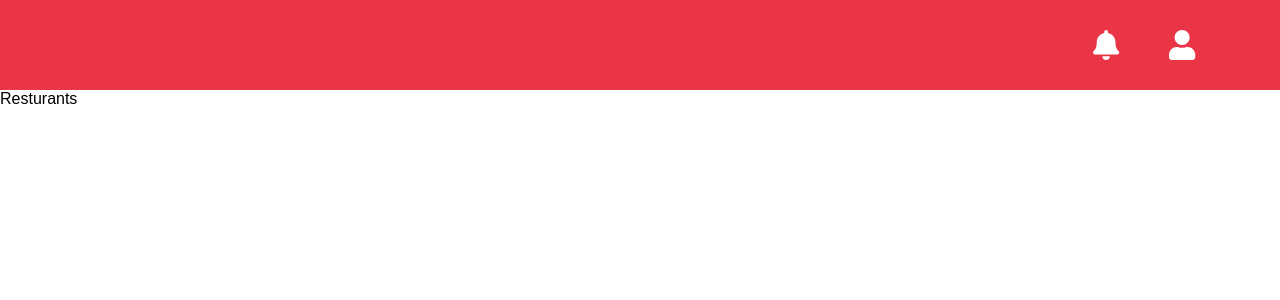
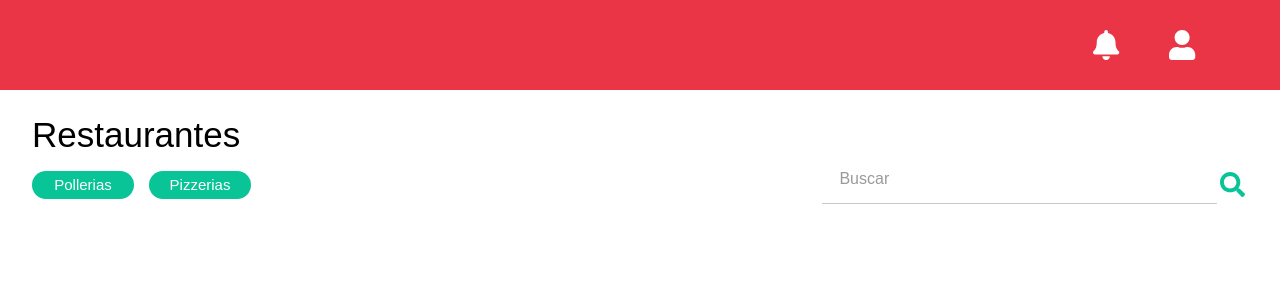
Before and after one commit to paulneo/delivery-frontend, a React (Create React App) app: page /restaurant in a window 1280 px wide. Shown: the top 300 px of the page. Built offline with nearby package versions, Linux system fonts and the light colour scheme; the HTML template or start-up script is replaced by a standard one.

Commit message:
show-restaurant

```diff
--- a/src/Components/LogIn/index.js
+++ b/src/Components/LogIn/index.js
@@ -2,11 +2,11 @@ import React from 'react';
 import { Box, Login, Title, HaveAccount, InputForm, ButtonForm } from './styles'
 import Input from '../Utilities/Input'
 import Button from '../Utilities/Button'
+import {Link} from 'react-router-dom'
 
 const LogIn = () => {
-   return (
+  return (
     <>
-
       <Box>
         <Login>
           <div>
@@ -19,14 +19,20 @@ const LogIn = () => {
             <Input type="password" placeholder="Contraseña"></Input>
           </InputForm>
           <ButtonForm>
-            <Button text="Ingresar"></Button>
+            <Link to='/'>
+              <Button text="Ingresar"></Button>
+            </Link>
           </ButtonForm>
           <div>
-            <HaveAccount>¿No tienes una cuenta? <span><a href="#">Registrate aquí</a></span></HaveAccount>
+            <HaveAccount>
+              ¿No tienes una cuenta? {" "}
+              <span>
+                <Link to="signin">Registrate aquí</Link>
+              </span>
+            </HaveAccount>
           </div>
         </Login>
       </Box>
-
     </>
   );
 };
--- a/src/Components/LogIn/styles.js
+++ b/src/Components/LogIn/styles.js
@@ -4,6 +4,10 @@ export const Box = styled.div`
     display: flex;
     align-items: center;
     justify-content: center;
+    // background: #EA3546;
+    width: 100%;
+    height: 87vh;
+    box-sizing: border-box;
 `;
 
 export const Login = styled.div`
@@ -14,13 +18,14 @@ export const Login = styled.div`
     height: 432px;
     text-align: center;
     padding: 42px;
+    box-shadow: 0px 2px 4px #c9c9c9;
 `;
 
 export const Title = styled.p`
     font-size: 30px;
     margin-bottom: 75px;
     margin-top: 0;
-
+    font-weight: bold;
 `;
 
 export const InputForm = styled.div`
--- a/src/Components/Restaurants/index.js
+++ b/src/Components/Restaurants/index.js
@@ -1,10 +1,37 @@
 import React from 'react';
+import { Search, Restaurant, Title, ButtonRes, SearchRes, Box, ChangeRes, InputRes } from './styles'
+import Input from '../Utilities/Input'
+import { FontAwesomeIcon } from "@fortawesome/react-fontawesome";
+import { faSearch } from '@fortawesome/free-solid-svg-icons';
+
 
 const Resturants = () => {
   return (
-    <div>
-      Resturants
-    </div>
+    <>
+      <Box>
+        <Restaurant>
+          <div>
+            <Title>Restaurantes</Title>
+          </div>
+          <SearchRes>
+            <ButtonRes>
+              <ChangeRes>
+                <p>Pollerias</p>
+              </ChangeRes>
+              <ChangeRes>
+                <p>Pizzerias</p>
+              </ChangeRes>
+            </ButtonRes>
+            <InputRes>
+              <Input type="text" placeholder="Buscar" />
+              <Search>
+                <FontAwesomeIcon icon={faSearch} />
+              </Search>
+            </InputRes>
+          </SearchRes>
+        </Restaurant>
+      </Box>
+    </>
   );
 };
 
--- /dev/null
+++ b/src/Components/Restaurants/styles.js
@@ -0,0 +1,66 @@
+import styled from 'styled-components'
+
+export const Box = styled.div`
+    display: flex;
+    align-items: center;
+    justify-content: center;
+    width: 100%;
+`;
+
+export const Restaurant = styled.div`
+    width: 95%;
+    height: 100%;
+    margin-top: 25px;
+`;
+
+export const Title = styled.div`
+    font-size: 35px;
+`;
+
+export const SearchRes = styled.div`
+    display: flex;
+    justify-content: space-between;
+    align-items: center;
+`;
+
+export const ButtonRes = styled.div`
+    display: flex;
+    // height: 28px;
+    // width: 102px;
+    // align-items: center;
+    // justify-content: center;
+    & a {
+        width: 100px;
+    }
+`;
+
+export const ChangeRes = styled.div`
+  height: 28px;
+  width: 102px;
+  background: #08c497;
+  border-radius:40px;
+  display:flex;
+  align-items:center;
+  justify-content:center;
+  color: white;
+  font-size:15px;
+  margin-right: 15px;
+`;
+
+export const InputRes = styled.div`
+    width: 35%;
+    display: flex;
+    align-items: center;
+    justify-content: flex-end;
+`;
+
+export const Search = styled.div`
+  height: 34px;
+  width: 34px;
+  border-radius:40px;
+  display:flex;
+  align-items:center;
+  justify-content:center;
+  color: #08c497;
+  font-size:25px;
+`;
--- a/src/Components/SignIn/index.js
+++ b/src/Components/SignIn/index.js
@@ -2,7 +2,7 @@ import React from 'react';
 import { Box, Login, Title, HaveAccount, InputForm, ButtonForm } from './styles'
 import Input from '../Utilities/Input'
 import Button from '../Utilities/Button'
-import { NavLink } from "react-router-dom";
+import { Link } from "react-router-dom";
 
 const SigIn = () => {
   return (
@@ -19,15 +19,15 @@ const SigIn = () => {
             <Input type="password" placeholder="Contraseña"></Input>
           </InputForm>
           <ButtonForm>
-            <NavLink to="/">
+            <Link to="/">
               <Button text="Ingresar"></Button>
-            </NavLink>
+            </Link>
           </ButtonForm>
           <div>
             <HaveAccount>
               ¿Ya tienes una cuenta?{" "}
               <span>
-                <a href="#">Iniciar Sesión</a>
+                <Link to="/login">Iniciar Sesión</Link>
               </span>
             </HaveAccount>
           </div>
--- a/src/Components/SignIn/styles.js
+++ b/src/Components/SignIn/styles.js
@@ -4,6 +4,10 @@ export const Box = styled.div`
     display: flex;
     align-items: center;
     justify-content: center;
+    // background: #EA3546;
+    width: 100%;
+    height: 87vh;
+    box-sizing: border-box;
 `;
 
 export const Login = styled.div`
@@ -14,13 +18,14 @@ export const Login = styled.div`
     height: 432px;
     text-align: center;
     padding: 42px;
+    box-shadow: 0px 2px 4px #c9c9c9;
 `;
 
 export const Title = styled.p`
     font-size: 30px;
     margin-bottom: 75px;
     margin-top: 0;
-
+    font-weight: bold;
 `;
 
 export const InputForm = styled.div`
--- a/src/Router/index.js
+++ b/src/Router/index.js
@@ -58,8 +58,8 @@ const Routes = () =>  {
           <Route path="/profile">
             <ProfileUser />
           </Route>
-          <Route path="/">
-            <Restaurants></Restaurants>
+          <Route path="/restaurant">
+            <Restaurants />
           </Route>
         </Switch>
       </div>
```
Also changed, not shown: 1 other file (tests, documents, lock files or other folders).
